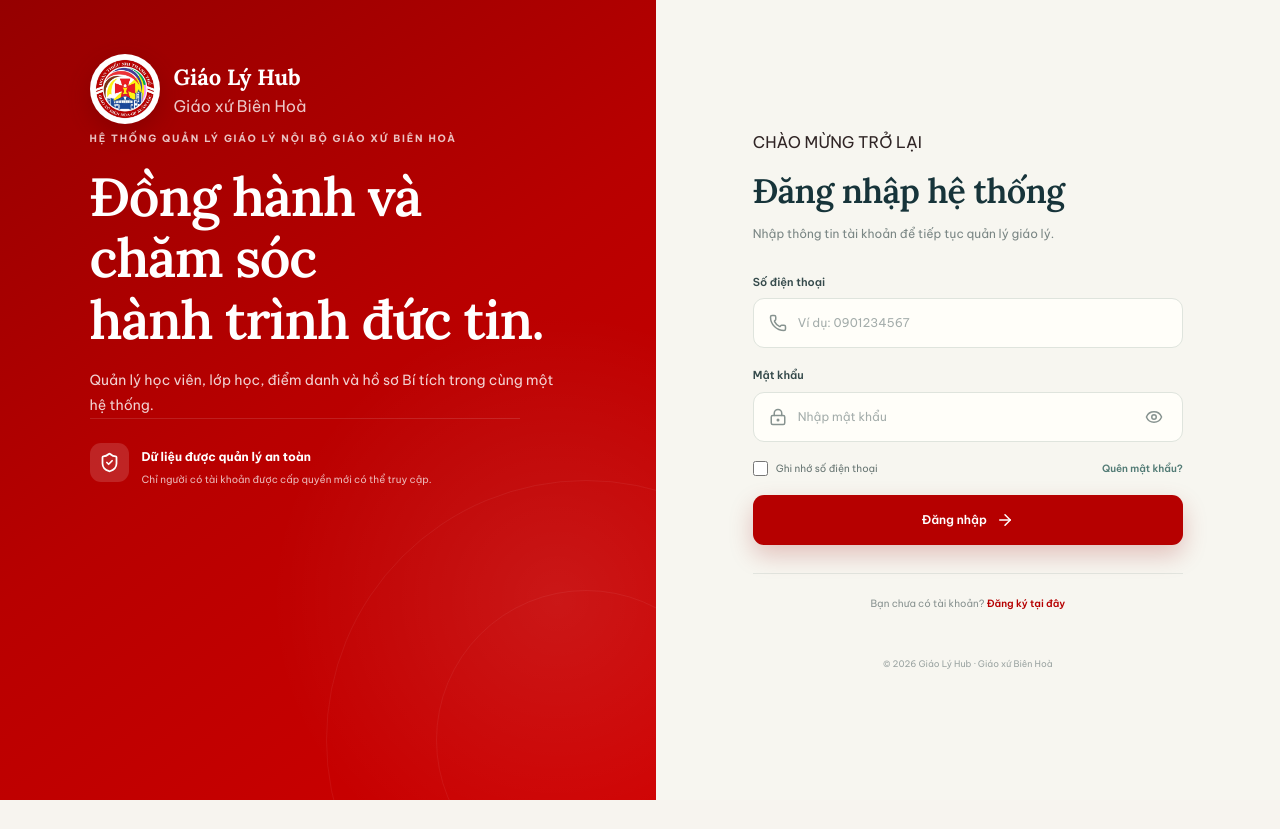
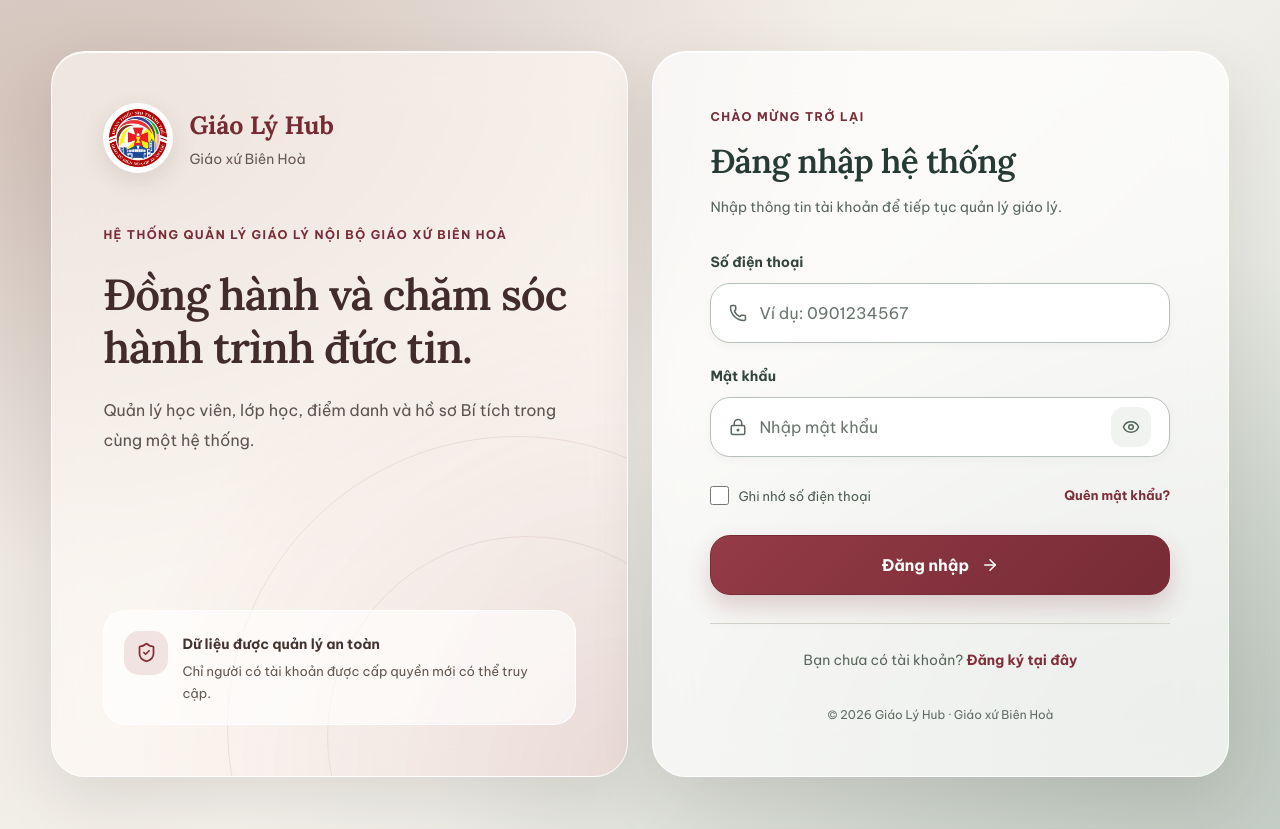
Before and after one commit to pb110105/GiaoLy, a Next.js app: page /login in a window 1280 px wide. Before the commit the page ends 800 px from the top, so only its background shows below. Built offline with nearby package versions, Linux system fonts and the light colour scheme.

Commit message:
update giao dien dăng nhap

```diff
--- a/app/login/login.module.css
+++ b/app/login/login.module.css
@@ -1,62 +1,94 @@
 .loginPage {
   min-height: 100vh;
+  min-height: 100svh;
   display: grid;
-  grid-template-columns: minmax(420px, 1.05fr) minmax(520px, 1fr);
-  background: #f7f6f0;
+  grid-template-columns: minmax(0, 1fr) minmax(0, 1fr);
+  align-content: center;
+  gap: 24px;
+  padding: clamp(20px, 4vw, 64px);
+  color: #263330;
+  background:
+    radial-gradient(
+      ellipse at 10% 15%,
+      rgba(151, 103, 94, 0.28),
+      transparent 45%
+    ),
+    radial-gradient(
+      ellipse at 90% 85%,
+      rgba(126, 144, 133, 0.3),
+      transparent 45%
+    ),
+    linear-gradient(135deg, #e6e0d8, #f5f2ec 50%, #d5dcd5);
+}
+
+.loginPage,
+.loginPage * {
+  box-sizing: border-box;
+}
+
+/* Hai khung kính nổi trên nền */
+.introduction,
+.formSection {
+  position: relative;
+  min-width: 0;
+  min-height: 680px;
+  overflow: hidden;
+  border: 1px solid rgba(255, 255, 255, 0.85);
+  border-radius: 34px;
+  background: rgba(255, 255, 255, 0.7);
+  box-shadow:
+    0 24px 65px rgba(49, 42, 35, 0.12),
+    inset 0 1px 0 rgba(255, 255, 255, 0.95);
+  -webkit-backdrop-filter: blur(24px);
+  backdrop-filter: blur(24px);
 }
 
 .introduction {
-  position: relative;
-  min-height: 100vh;
-  overflow: hidden;
-  color: #ffffff;
+  display: flex;
+  color: #392c29;
   background:
     radial-gradient(
-      circle at 85% 75%,
-      rgba(255, 255, 255, 0.09),
-      transparent 35%
+      circle at 100% 100%,
+      rgba(151, 47, 50, 0.12),
+      transparent 55%
     ),
-    linear-gradient(
-      145deg,
-      #950000 0%,
-      #b80000 48%,
-      #cf0000 100%
-    );
+    rgba(255, 250, 245, 0.62);
 }
 
 .introductionContent {
   position: relative;
-  z-index: 2;
-  min-height: 100vh;
-  max-width: 650px;
+  z-index: 1;
+  width: 100%;
   display: flex;
   flex-direction: column;
-  padding: 54px clamp(45px, 7vw, 105px);
+  gap: 48px;
+  padding: clamp(30px, 4vw, 64px);
 }
 
 .brand,
 .mobileBrand {
   display: flex;
   align-items: center;
-  gap: 14px;
+  gap: 16px;
 }
 
 .logo {
+  display: block;
   width: 70px;
   height: 70px;
   flex: 0 0 70px;
-  display: block;
+  padding: 4px;
   overflow: hidden;
-  padding: 3px;
-  border: 2px solid rgba(255, 255, 255, 0.85);
+  border: 1px solid #ffffff;
   border-radius: 50%;
   background: #ffffff;
-  box-shadow: 0 8px 22px rgba(85, 0, 0, 0.3);
+  box-shadow: 0 8px 24px rgba(72, 46, 38, 0.12);
 }
+
 .logo img {
+  display: block;
   width: 100%;
   height: 100%;
-  display: block;
   border-radius: 50%;
   object-fit: cover;
 }
@@ -65,105 +97,111 @@
 .mobileBrand > div {
   display: flex;
   flex-direction: column;
+  gap: 5px;
 }
 
-.brand strong {
-  font-family: var(--font-lora), serif;
-  font-size: 22px;
+.brand strong,
+.mobileBrand strong {
+  color: #762b33;
+  font-family: var(--font-lora), Georgia, serif;
+  font-size: 25px;
 }
 
-.brand span {
-  color: rgba(255, 255, 255, 0.78);
-}
-.mobileBrand span {
-  margin-top: 3px;
-  color: #a9bfba;
-  font-size: 12px;
+.brand div > span,
+.mobileBrand div > span {
+  color: #655852;
+  font-size: 14px;
 }
 
-.welcome .eyebrow {
-  color: rgba(255, 255, 255, 0.76);
-  font-size: 10px;
+.eyebrow {
+  color: #792d36;
+  font-size: 12px;
   font-weight: 700;
-  letter-spacing: 1.8px;
+  line-height: 1.7;
+  letter-spacing: 1.4px;
 }
 
 .welcome h1 {
-  max-width: 570px;
-  margin: 18px 0;
-  font-family: var(--font-lora), serif;
-  font-size: clamp(37px, 4.2vw, 59px);
-  line-height: 1.14;
-  letter-spacing: -1.3px;
+  max-width: 590px;
+  margin: 22px 0;
+  color: #422c2b;
+  font-family: var(--font-lora), Georgia, serif;
+  font-size: clamp(34px, 3.4vw, 54px);
+  line-height: 1.22;
+  letter-spacing: -1px;
 }
 
 .welcome > p {
-  max-width: 510px;
+  max-width: 470px;
   margin: 0;
-  color: rgba(255, 255, 255, 0.82);
-  font-size: 14px;
-  line-height: 1.8;
+  color: #60534d;
+  font-size: 16px;
+  line-height: 1.85;
 }
 
 .feature {
   display: flex;
   align-items: flex-start;
-  gap: 13px;
-  max-width: 430px;
-  padding-top: 24px;
-  border-top: 1px solid rgba(255, 255, 255, 0.12);
+  gap: 14px;
+  margin-top: auto;
+  padding: 20px;
+  border: 1px solid rgba(255, 255, 255, 0.95);
+  border-radius: 22px;
+  background: rgba(255, 255, 255, 0.65);
 }
 
 .feature > span {
-  width: 39px;
-  height: 39px;
-  flex: 0 0 39px;
   display: grid;
   place-items: center;
-  color: #ffffff;
-  border-radius: 11px;
-  background: rgba(255, 255, 255, 0.14);
+  width: 44px;
+  height: 44px;
+  flex: 0 0 44px;
+  border-radius: 15px;
+  color: #852f39;
+  background: #f1e3e1;
 }
 
 .feature strong {
-  font-size: 12px;
+  color: #44332f;
+  font-size: 14px;
+  line-height: 1.6;
 }
 
 .feature p {
   margin: 5px 0 0;
-  color: rgba(255, 255, 255, 0.72);
-  font-size: 10px;
-  line-height: 1.6;
+  color: #655852;
+  font-size: 13px;
+  line-height: 1.7;
 }
 
 .decorativeCircleOne,
 .decorativeCircleTwo {
   position: absolute;
-  border: 1px solid rgba(255, 255, 255, 0.06);
+  pointer-events: none;
+  border: 1px solid rgba(125, 61, 58, 0.1);
   border-radius: 50%;
 }
 
 .decorativeCircleOne {
-  right: -190px;
-  bottom: -200px;
-  width: 520px;
-  height: 520px;
+  right: -180px;
+  bottom: -240px;
+  width: 580px;
+  height: 580px;
 }
 
 .decorativeCircleTwo {
-  right: -80px;
-  bottom: -90px;
-  width: 300px;
-  height: 300px;
+  right: -100px;
+  bottom: -160px;
+  width: 400px;
+  height: 400px;
 }
 
 .formSection {
-  min-height: 100vh;
   display: flex;
   flex-direction: column;
   align-items: center;
   justify-content: center;
-  padding: 50px;
+  padding: clamp(28px, 4vw, 64px);
 }
 
 .mobileBrand {
@@ -171,181 +209,245 @@
 }
 
 .loginCard {
-  width: min(100%, 430px);
+  width: 100%;
+  max-width: 460px;
 }
 
 .heading h2 {
-  margin: 11px 0 8px;
-  color: #17343a;
-  font-family: var(--font-lora), serif;
-  font-size: 34px;
+  margin: 12px 0;
+  color: #263b36;
+  font-family: var(--font-lora), Georgia, serif;
+  font-size: clamp(28px, 2.6vw, 38px);
+  line-height: 1.3;
   letter-spacing: -0.7px;
 }
 
 .heading p {
   margin: 0;
-  color: #7a8684;
-  font-size: 12px;
-  line-height: 1.6;
+  color: #596660;
+  font-size: 14px;
+  line-height: 1.8;
 }
 
 .form {
   display: flex;
   flex-direction: column;
-  gap: 19px;
-  margin-top: 31px;
+  gap: 23px;
+  margin-top: 32px;
 }
 
 .formGroup {
   display: flex;
   flex-direction: column;
-  gap: 8px;
+  gap: 10px;
 }
 
 .formGroup > span {
-  color: #354a4b;
-  font-size: 11px;
-  font-weight: 600;
+  color: #34453e;
+  font-size: 14px;
+  font-weight: 700;
 }
 
+/* Ô nhập nền trắng rõ, bo tròn hơn */
 .inputWrapper {
-  height: 50px;
   display: flex;
   align-items: center;
-  gap: 11px;
-  padding: 0 15px;
-  color: #879390;
-  border: 1px solid #dfe4dd;
-  border-radius: 11px;
-  background: #fffef9;
-  transition: 0.2s ease;
+  gap: 12px;
+  min-height: 60px;
+  padding: 0 18px;
+  border: 1.5px solid #b7c0b8;
+  border-radius: 20px;
+  color: #596960;
+  background: #ffffff;
+  box-shadow: 0 3px 8px rgba(40, 49, 42, 0.04);
+  transition:
+    border-color 0.2s ease,
+    box-shadow 0.2s ease;
+}
+
+.inputWrapper > svg {
+  flex-shrink: 0;
+}
+
+.inputWrapper:hover {
+  border-color: #85978b;
 }
 
 .inputWrapper:focus-within {
-  color: #507d76;
-  border-color: #7fa79e;
-  box-shadow: 0 0 0 3px rgba(127, 167, 158, 0.12);
+  border-color: #8b3540;
+  box-shadow: 0 0 0 4px rgba(139, 53, 64, 0.13);
 }
 
 .inputWrapper input {
+  flex: 1;
+  width: 100%;
   min-width: 0;
-  flex: 1;
+  min-height: 54px;
+  padding: 0;
   border: 0;
   outline: 0;
-  color: #213638;
-  background: transparent;
-  font-size: 12px;
+  border-radius: 12px;
+  color: #24362c;
+  background: #ffffff;
+  font: inherit;
+  font-size: 16px;
+  line-height: 1.5;
 }
 
 .inputWrapper input::placeholder {
-  color: #a4adab;
+  color: #6a756e;
+  opacity: 1;
+}
+
+.inputWrapper input:-webkit-autofill {
+  -webkit-text-fill-color: #24362c;
+  box-shadow: 0 0 0 1000px #ffffff inset;
 }
 
 .passwordButton {
   display: grid;
   place-items: center;
-  padding: 4px;
+  width: 40px;
+  height: 40px;
+  flex: 0 0 40px;
+  padding: 0;
   border: 0;
-  color: #879390;
-  background: transparent;
+  border-radius: 13px;
+  color: #53645a;
+  background: #f0f3ef;
   cursor: pointer;
+}
+
+.passwordButton:hover {
+  background: #e4eae2;
 }
 
 .formOptions {
   display: flex;
   align-items: center;
   justify-content: space-between;
-  gap: 15px;
+  flex-wrap: wrap;
+  gap: 14px;
 }
 
 .remember {
   display: flex;
   align-items: center;
-  gap: 8px;
-  color: #667471;
-  font-size: 10px;
+  gap: 9px;
+  color: #4e5e54;
+  font-size: 13px;
+  line-height: 1.6;
   cursor: pointer;
 }
 
 .remember input {
-  width: 15px;
-  height: 15px;
-  accent-color: #17343a;
+  width: 19px;
+  height: 19px;
+  margin: 0;
+  accent-color: #85333e;
+  cursor: pointer;
 }
 
 .forgotPassword {
-  padding: 0;
+  padding: 6px 0;
   border: 0;
-  color: #527b75;
+  color: #7d2e39;
   background: transparent;
-  font-size: 10px;
-  font-weight: 600;
+  font: inherit;
+  font-size: 13px;
+  font-weight: 700;
   cursor: pointer;
 }
 
+.forgotPassword:hover {
+  text-decoration: underline;
+}
+
 .error {
-  margin: -4px 0 0;
-  padding: 10px 12px;
-  color: #aa5548;
-  border: 1px solid #f2d4cd;
-  border-radius: 9px;
-  background: #fff0ec;
-  font-size: 10px;
+  margin: 0;
+  padding: 14px 16px;
+  border: 1px solid #e1adb0;
+  border-radius: 16px;
+  color: #8a2330;
+  background: #fff0f0;
+  font-size: 14px;
+  line-height: 1.65;
 }
 
 .submitButton {
-  height: 50px;
   display: flex;
   align-items: center;
   justify-content: center;
-  gap: 9px;
-  border: 0;
-  border-radius: 11px;
-  color: white;
-  background: #b60000;
-  font-size: 12px;
-  font-weight: 600;
+  gap: 12px;
+  min-height: 60px;
+  padding: 14px 22px;
+  border: 1px solid #792b35;
+  border-radius: 20px;
+  color: #ffffff;
+  background: linear-gradient(135deg, #943b47, #762b35);
+  box-shadow: 0 12px 24px rgba(115, 39, 50, 0.2);
+  font: inherit;
+  font-size: 16px;
+  font-weight: 700;
   cursor: pointer;
-  box-shadow: 0 10px 24px rgba(150, 0, 0, 0.22);
-  transition: 0.2s ease;
+  transition:
+    transform 0.2s ease,
+    box-shadow 0.2s ease;
 }
 
-.submitButton:hover {
-  background: #950000;
-  transform: translateY(-1px);
+.submitButton:hover:not(:disabled) {
+  transform: translateY(-2px);
+  box-shadow: 0 16px 28px rgba(115, 39, 50, 0.26);
 }
+
 .submitButton:disabled {
+  opacity: 0.65;
   cursor: not-allowed;
-  opacity: 0.65;
-  transform: none;
 }
+
+.passwordButton:focus-visible,
+.forgotPassword:focus-visible,
+.submitButton:focus-visible,
+.remember input:focus-visible,
+.support a:focus-visible {
+  outline: 3px solid #85333e;
+  outline-offset: 4px;
+}
+
 .support {
   margin: 28px 0 0;
-  padding-top: 22px;
-  color: #87918f;
-  border-top: 1px solid #e2e5df;
-  font-size: 10px;
-  line-height: 1.6;
+  padding-top: 24px;
+  border-top: 1px solid #d2d5cd;
+  color: #59665d;
+  font-size: 14px;
+  line-height: 1.8;
   text-align: center;
 }
+
 .support a {
-  color: #b60000;
-  font-weight: 600;
+  color: #812e3a;
+  font-weight: 700;
   text-decoration: none;
 }
 
 .support a:hover {
   text-decoration: underline;
 }
+
 .copyright {
-  margin: 45px 0 0;
-  color: #9ba4a2;
-  font-size: 9px;
+  margin: 32px 0 0;
+  color: #606b63;
+  font-size: 12px;
+  line-height: 1.7;
+  text-align: center;
 }
 
-@media (max-width: 900px) {
+/* Máy tính bảng và điện thoại */
+@media (max-width: 1000px) {
   .loginPage {
-    display: block;
+    grid-template-columns: minmax(0, 1fr);
+    justify-items: center;
+    padding: 24px;
   }
 
   .introduction {
@@ -353,42 +455,51 @@
   }
 
   .formSection {
-    min-height: 100vh;
-    justify-content: flex-start;
-    padding: 35px 22px;
+    width: 100%;
+    max-width: 620px;
+    min-height: auto;
+    padding: 38px;
   }
 
   .mobileBrand {
-    width: min(100%, 430px);
     display: flex;
-    margin-bottom: 70px;
-  }
-
-  .mobileBrand strong {
-    color: #17343a;
-    font-family: var(--font-lora), serif;
-    font-size: 18px;
-  }
-
-  .mobileBrand span {
-    color: #81908d;
+    width: 100%;
+    max-width: 460px;
+    margin-bottom: 36px;
   }
 }
 
 @media (max-width: 480px) {
+  .loginPage {
+    padding: 16px;
+  }
+
   .formSection {
-    padding: 25px 18px;
+    padding: 28px 22px;
+    border-radius: 28px;
   }
 
   .mobileBrand {
-    margin-bottom: 50px;
+    gap: 12px;
+    margin-bottom: 30px;
+  }
+
+  .logo {
+    width: 58px;
+    height: 58px;
+    flex-basis: 58px;
+  }
+
+  .mobileBrand strong {
+    font-size: 22px;
   }
 
   .heading h2 {
-    font-size: 29px;
+    font-size: 28px;
   }
 
-  .formOptions {
-    align-items: flex-start;
+  .form {
+    gap: 20px;
+    margin-top: 26px;
   }
 }
```
